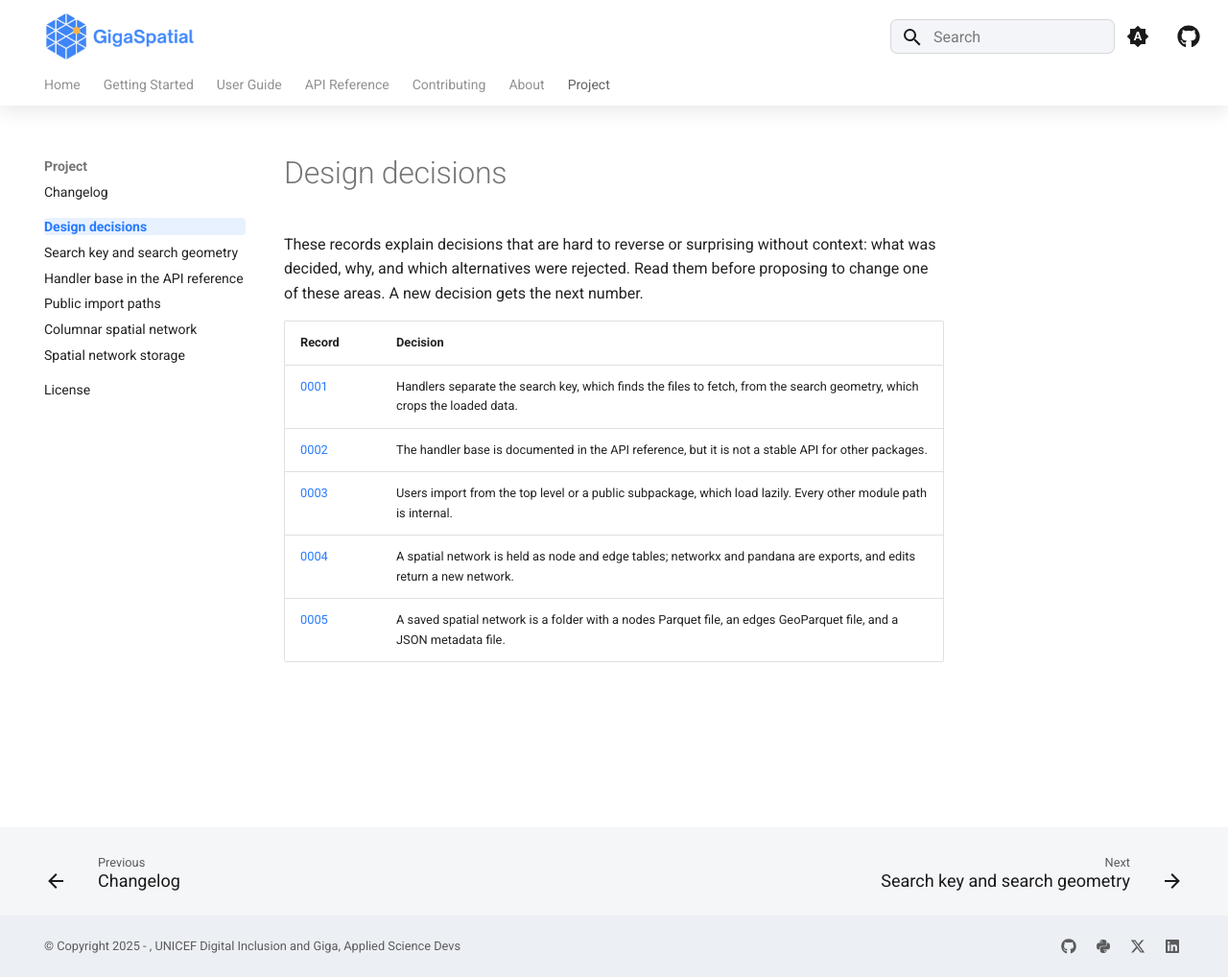
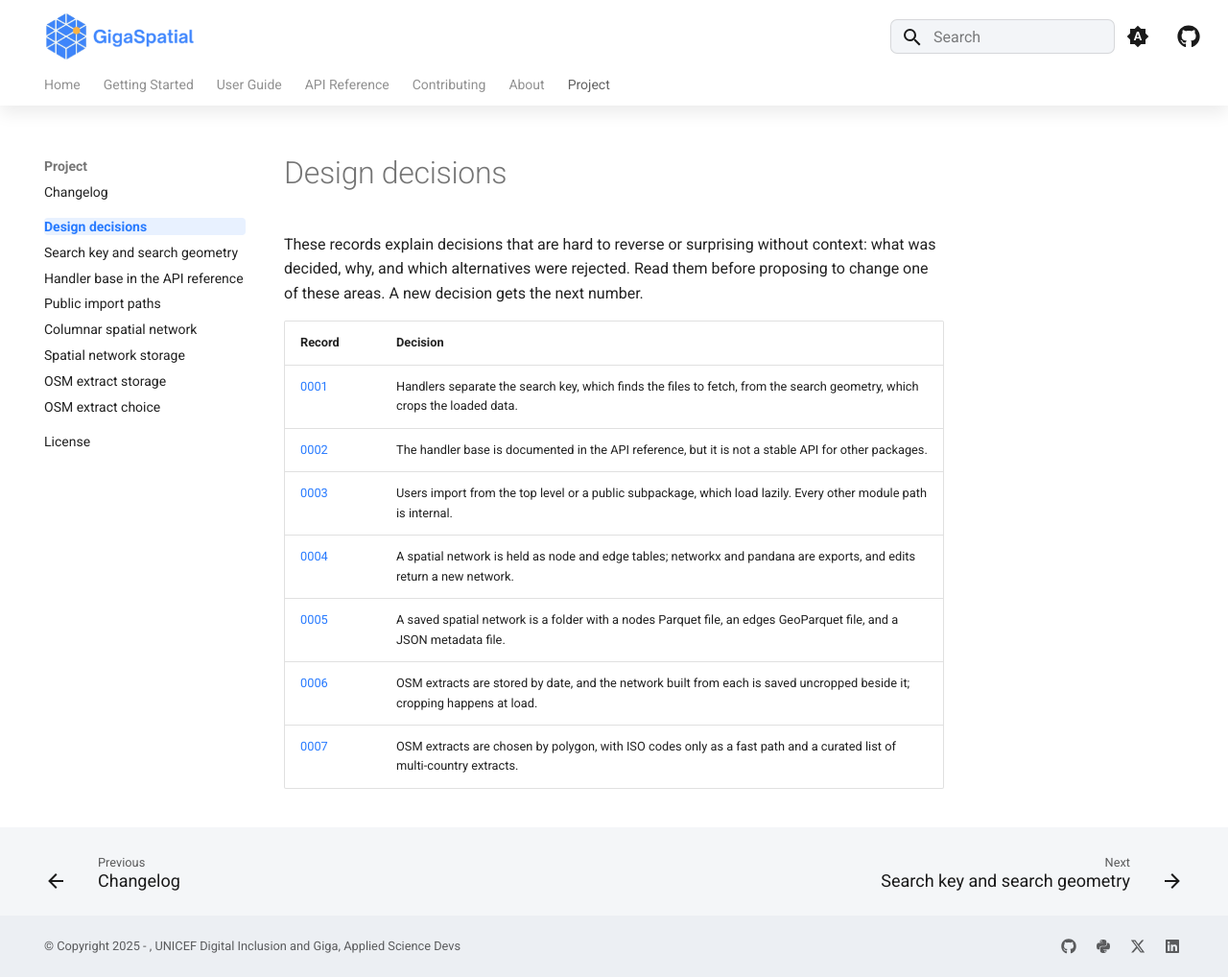
Before and after one commit to unicef/giga-spatial, an MkDocs documentation site: the page built from docs/adr/index.md, in a window 1280 px wide and 1018 px high. Shown: the whole window at 96% size. Built offline with MkDocs 1.6.1 and Material for MkDocs 9.7.7, drawn with Linux system fonts in a browser that asks for light colours; comment, search, counter and statistics services are not loaded; the version menu is left out.

Commit message:
Record the OSM extract decisions: extracts stored by date with uncropped networks beside them (ADR 0006), and chosen by polygon rather than ISO code (ADR 0007).

```diff
--- a/docs/adr/index.md
+++ b/docs/adr/index.md
@@ -9,3 +9,5 @@ These records explain decisions that are hard to reverse or surprising without c
 | [0003](0003-public-import-paths.md) | Users import from the top level or a public subpackage, which load lazily. Every other module path is internal. |
 | [0004](0004-columnar-spatial-network.md) | A spatial network is held as node and edge tables; networkx and pandana are exports, and edits return a new network. |
 | [0005](0005-spatial-network-storage.md) | A saved spatial network is a folder with a nodes Parquet file, an edges GeoParquet file, and a JSON metadata file. |
+| [0006](0006-osm-extract-storage.md) | OSM extracts are stored by date, and the network built from each is saved uncropped beside it; cropping happens at load. |
+| [0007](0007-osm-extract-choice.md) | OSM extracts are chosen by polygon, with ISO codes only as a fast path and a curated list of multi-country extracts. |
--- a/mkdocs.yml
+++ b/mkdocs.yml
@@ -102,6 +102,8 @@ nav:
           - Public import paths: adr/0003-public-import-paths.md
           - Columnar spatial network: adr/0004-columnar-spatial-network.md
           - Spatial network storage: adr/0005-spatial-network-storage.md
+          - OSM extract storage: adr/0006-osm-extract-storage.md
+          - OSM extract choice: adr/0007-osm-extract-choice.md
       - License: license.md
 
 markdown_extensions:
```
Also changed, not shown: docs/adr/0006-osm-extract-storage.md (added, +15 -0 lines), docs/adr/0007-osm-extract-choice.md (added, +15 -0 lines).
